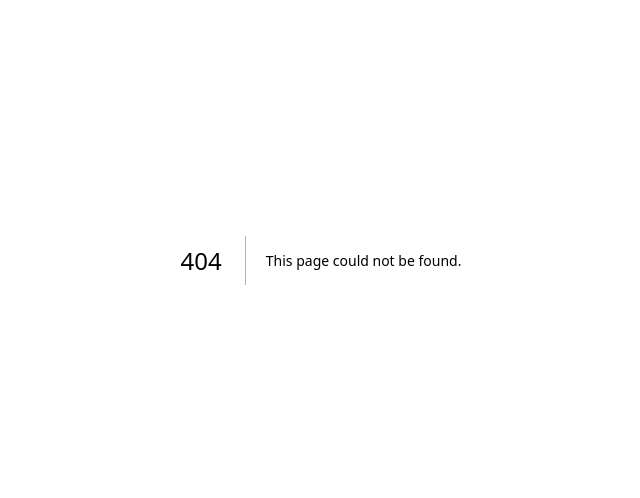
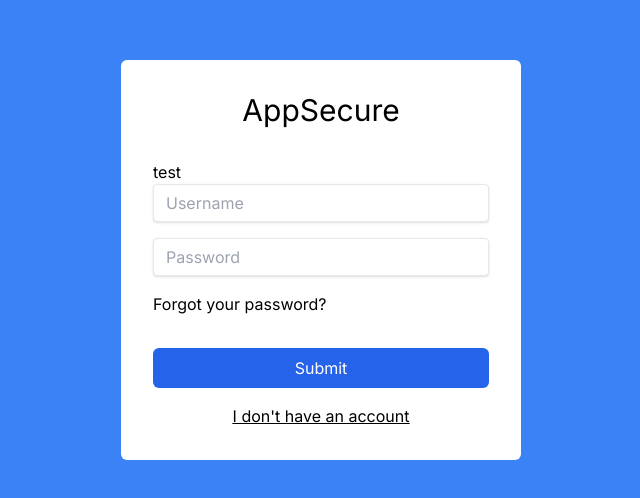
Before and after one commit to VoskanGrigoryan/fullstack_challenge_fe, a Next.js app: page /auth/login in a window 1280 px wide. Before the commit this address had no page. Shown: the part 140-638 px from the top of the page, without its empty margins (319-959 px from the left). Built offline with nearby package versions, Linux system fonts and the light colour scheme.

Commit message:
adding stuff up to date

```diff
--- /dev/null
+++ b/app/auth/login/page.tsx
@@ -0,0 +1,51 @@
+"use client";
+
+import AuthContainer from "@/components/containers/AuthContainer";
+import Button from "@/components/ui/Button";
+import Input from "@/components/ui/Input";
+import Link from "next/link";
+import { useForm, SubmitHandler } from "react-hook-form";
+
+type IFormInputs = {
+  username: string;
+  password: string;
+  example: string;
+};
+
+export default function Login() {
+  // const { register, handleSubmit, watch } = useForm<IFormInputs>();
+  // const onSubmit: SubmitHandler<IFormInputs> = (data) => console.log(data);
+
+  const {
+    register,
+    handleSubmit,
+    watch,
+    formState: { errors },
+  } = useForm<IFormInputs>();
+  const onSubmit: SubmitHandler<IFormInputs> = (data) => console.log(data);
+
+  // console.log(register("username", { required: true, maxLength: 20, pattern: /^[A-Za-z]+$/i }));
+
+  //register es una funcion que devuelve un objeto
+  return (
+    <AuthContainer>
+      <form className="bg-white p-8 rounded-md grid w-[400px]" onSubmit={handleSubmit(onSubmit)}>
+        <p className="text-center text-3xl mb-8">AppSecure</p>
+        <input defaultValue="test" {...register("example")} />
+        <Input type="text" placeholder="Username" {...register("username")} />
+        <Input type="password" placeholder="Password" {...register("password")} />
+        <p className="mb-8">Forgot your password?</p>
+        {/* <Button
+          text="Login"
+          onClick={() => {
+            handleSubmit(onSubmit);
+          }}
+        /> */}
+        <input type="submit" className="bg-blue-600 hover:bg-blue-700 rounded-md p-2 text-white" />
+        <p className="underline mt-4 mx-16 text-center hover:cursor-pointer hover:text-blue-500">
+          <Link href="/auth/register">I don't have an account</Link>
+        </p>
+      </form>
+    </AuthContainer>
+  );
+}
--- a/app/globals.css
+++ b/app/globals.css
@@ -2,26 +2,7 @@
 @tailwind components;
 @tailwind utilities;
 
-:root {
-  --foreground-rgb: 0, 0, 0;
-  --background-start-rgb: 214, 219, 220;
-  --background-end-rgb: 255, 255, 255;
+p {
+  padding: 0;
+  margin: 0;
 }
-
-@media (prefers-color-scheme: dark) {
-  :root {
-    --foreground-rgb: 255, 255, 255;
-    --background-start-rgb: 0, 0, 0;
-    --background-end-rgb: 0, 0, 0;
-  }
-}
-
-body {
-  color: rgb(var(--foreground-rgb));
-  background: linear-gradient(
-      to bottom,
-      transparent,
-      rgb(var(--background-end-rgb))
-    )
-    rgb(var(--background-start-rgb));
-}
--- /dev/null
+++ b/components/containers/AuthContainer.tsx
@@ -0,0 +1,11 @@
+interface Props {
+  children: React.ReactNode;
+}
+
+export default function AuthContainer({ children }: Props) {
+  return (
+    <div className="min-h-screen min-w-screen flex justify-center items-center bg-blue-500 px-4">
+      {children}
+    </div>
+  );
+}
--- /dev/null
+++ b/components/ui/Button.tsx
@@ -0,0 +1,20 @@
+import { ComponentProps } from "react";
+
+//interface llamada buttonProps extiende los props del elemento button nativo de react
+//Lo que esta dentro de llaves son los props custom, text no existe en el elemento button
+interface ButtonProps extends ComponentProps<"button"> {
+  text: string;
+}
+
+const Button = ({ text, onClick }: ButtonProps) => {
+  return (
+    <button
+      className="bg-blue-600 hover:bg-blue-700 rounded-md p-2 text-white"
+      type="button"
+      onClick={onClick}>
+      {text}
+    </button>
+  );
+};
+
+export default Button;
--- /dev/null
+++ b/components/ui/Input.tsx
@@ -0,0 +1,19 @@
+import { ComponentProps, Ref, forwardRef } from "react";
+
+// type InputProps = ComponentProps<"input">;
+
+interface InputProps extends ComponentProps<"input"> {
+  // props: any;
+}
+
+export default forwardRef(function Input(props: InputProps, ref: Ref<HTMLInputElement>) {
+  // console.log(props);
+
+  return (
+    <input
+      className="shadow appearance-none border rounded py-2 px-3 mb-4 text-gray-700 leading-tight focus:outline-none focus:shadow-outline w-full"
+      {...props}
+      ref={ref}
+    />
+  );
+});
```
Also changed, not shown: package.json (+9 -5 lines), 1 other file (tests, documents, lock files or other folders).
